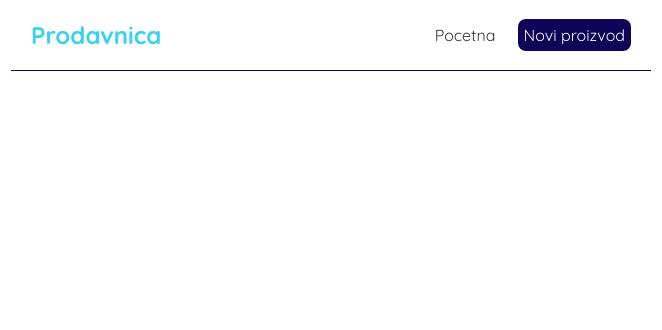
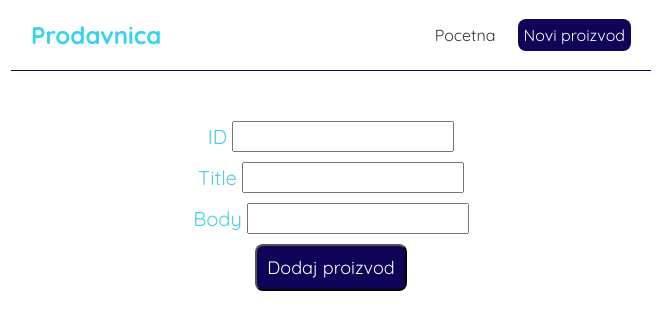
Before and after one commit to Ninaa25/proizvodiReact, a React (Create React App) app: page /create in a window 1280 px wide. Shown: the top 330 px of the page, without its empty margins (309-971 px from the left). Built offline with nearby package versions, Linux system fonts and the light colour scheme.

Commit message:
Napravljena forma na strani Create.js za dodavanje novog proizvoda, CSS

```diff
--- a/src/index.css
+++ b/src/index.css
@@ -48,3 +48,29 @@
   color: #4dcce6;
   margin-bottom: 8px;
 }
+
+label {
+    color: #4dcce6;
+    margin-right: 5px;
+}
+
+.frm-novi-proizvod{
+  margin-top: 50px;
+}
+
+.element {
+  font-size: 20px;
+  margin-bottom: 10px;
+}
+
+#btn {
+   color: white;
+   background-color: #0f0458;
+   border-radius: 8px;
+   font-size: 18px;
+   padding: 10px 10px;
+}
+
+input {
+  font-size: 20px;
+}
--- a/src/strane/Create.js
+++ b/src/strane/Create.js
@@ -1,12 +1,47 @@
 import NavBar from "../komponente/NavBar";
+import { useState } from 'react';
 
 const Create = () => {
+
+    const [id, setId] = useState('');
+    const [title, setTitle] = useState('');
+    const [body, setBody] = useState('');
+
+    const idHandle = (e) => {
+        setId(e.target.value);
+    }
+
+    const titleHandle = (e) => {
+        setTitle(e.target.value);
+    }
+
+    const bodyHandle = (e) => {
+        setBody(e.target.value);
+    }
+
     return (
         <div className='create'>
             <NavBar />
 
+            <div className="frm-novi-proizvod">
 
+                <div className='element'>
+                    <label>ID</label>
+                    <input type="text" value={id} onChange={idHandle} />
+                </div>
 
+                <div className='element'>
+                    <label>Title</label>
+                    <input type="text" value={title} onChange={titleHandle} />
+                </div>
+
+                <div className='element'>
+                    <label>Body</label>
+                    <input type="text" value={body} onChange={bodyHandle} />
+                </div>
+
+                <button type="button" id="btn">Dodaj proizvod</button>
+            </div>
 
         </div>
     )
```
